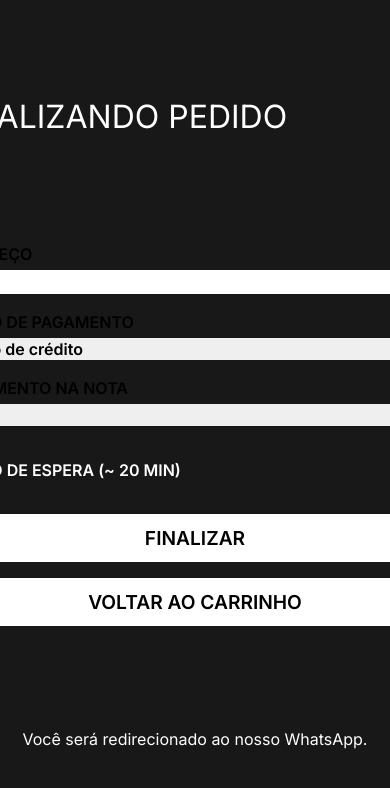
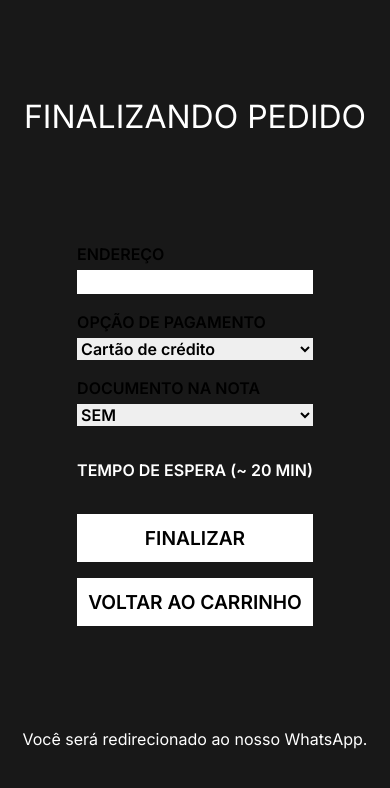
Before and after one commit to alisonnRB/catche-beer, a Next.js app: page /cart/deal in a window 390 px wide. Shown: the top 788 px of the page. Built offline with nearby package versions, Linux system fonts and the light colour scheme.

Commit message:
responsive adjust

```diff
--- a/src/app/auth/cadastro/page.js
+++ b/src/app/auth/cadastro/page.js
@@ -6,7 +6,7 @@ export default function Cadastro() {
 
     return (
         <main className="h-[100vh] w-[100vw] bg-bg z-20 relative flex flex-col justify-center items-center">
-            <div className="flex flex-col justify-between items-center h-[90%]">
+            <div className="flex flex-col justify-between items-center h-[90%] portrait:w-[90%]">
 
                 <span className="flex justify-around w-full">
                     <Link href={'/auth/login'} className="text-subText font-semibold text-[1.3em]">
--- a/src/app/auth/login/page.js
+++ b/src/app/auth/login/page.js
@@ -6,7 +6,7 @@ export default function Login() {
 
     return (
         <main className="h-[100vh] w-[100vw] bg-bg z-20 relative flex flex-col justify-center items-center">
-            <div className="flex flex-col justify-between items-center h-[90%]">
+            <div className="flex flex-col justify-between items-center h-[90%] portrait:w-[90%]">
 
                 <span className="flex justify-around w-full">
                     <Link href={'/auth/login'} className="text-white font-semibold text-[1.3em]">
--- a/src/app/cart/deal/page.jsx
+++ b/src/app/cart/deal/page.jsx
@@ -35,7 +35,7 @@ export default function Deal() {
     return (
         <div className="h-screen w-[100%] z-20 fixed bottom-0 left-0 flex justify-center items-center bg-bg">
 
-            <span className="h-[90%] min-w-[500px] max-w-[100%] flex flex-col justify-around">
+            <span className="h-[90%] landscape:min-w-[400px] max-w-[90vw] flex flex-col justify-around portrait:items-center">
 
 
                 <h1 className="text-white text-[2em]">FINALIZANDO PEDIDO</h1>
```
